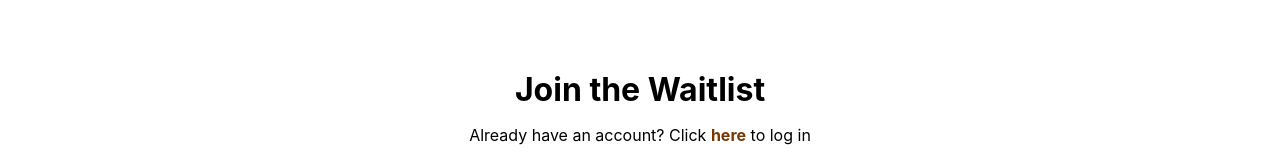
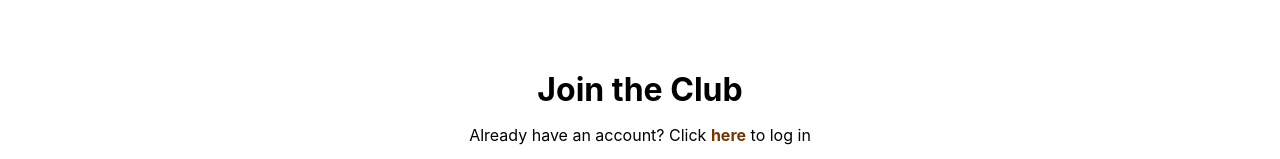
Before and after one commit to eitanwaxman/wifi-and-coffee, a Next.js app: page /signup in a window 1280 px wide. Shown: the part 239-398 px from the top of the page. Built offline with nearby package versions, Linux system fonts and the light colour scheme; no server answers.

Commit message:
bug fixes

```diff
--- a/components/review-model.js
+++ b/components/review-model.js
@@ -223,7 +223,7 @@ export default function ReviewModel({ locationId, onSuccess }) {
             }
             {/* add more rating options */}
             {/* add image upload option here > slideshow of images on location page */}
-            <Button variant="contained" onClick={submitHandler} disabled={user.data === null}>Submit</Button>
+            <Button variant="contained" onClick={submitHandler} disabled={user?.data === null}>Submit</Button>
         </Stack>
     </>)
 }
--- a/components/signup-model.js
+++ b/components/signup-model.js
@@ -94,7 +94,7 @@ export default function SignupModel() {
             }}>
                 {!signupComplete ?
                     <Stack spacing={2} textAlign="center">
-                        <h1>Join the Waitlist</h1>
+                        <h1>Join the Club</h1>
                         <p>Already have an account? Click <span><Link href="/login">here</Link></span> to log in</p>
                         <Stack spacing={2} direction="row">
                             <TextField id="firstName" name="first_name" label="First Name" variant="outlined" required onChange={inputChangeHandler} error={!formValid.fNameValid} />
```
